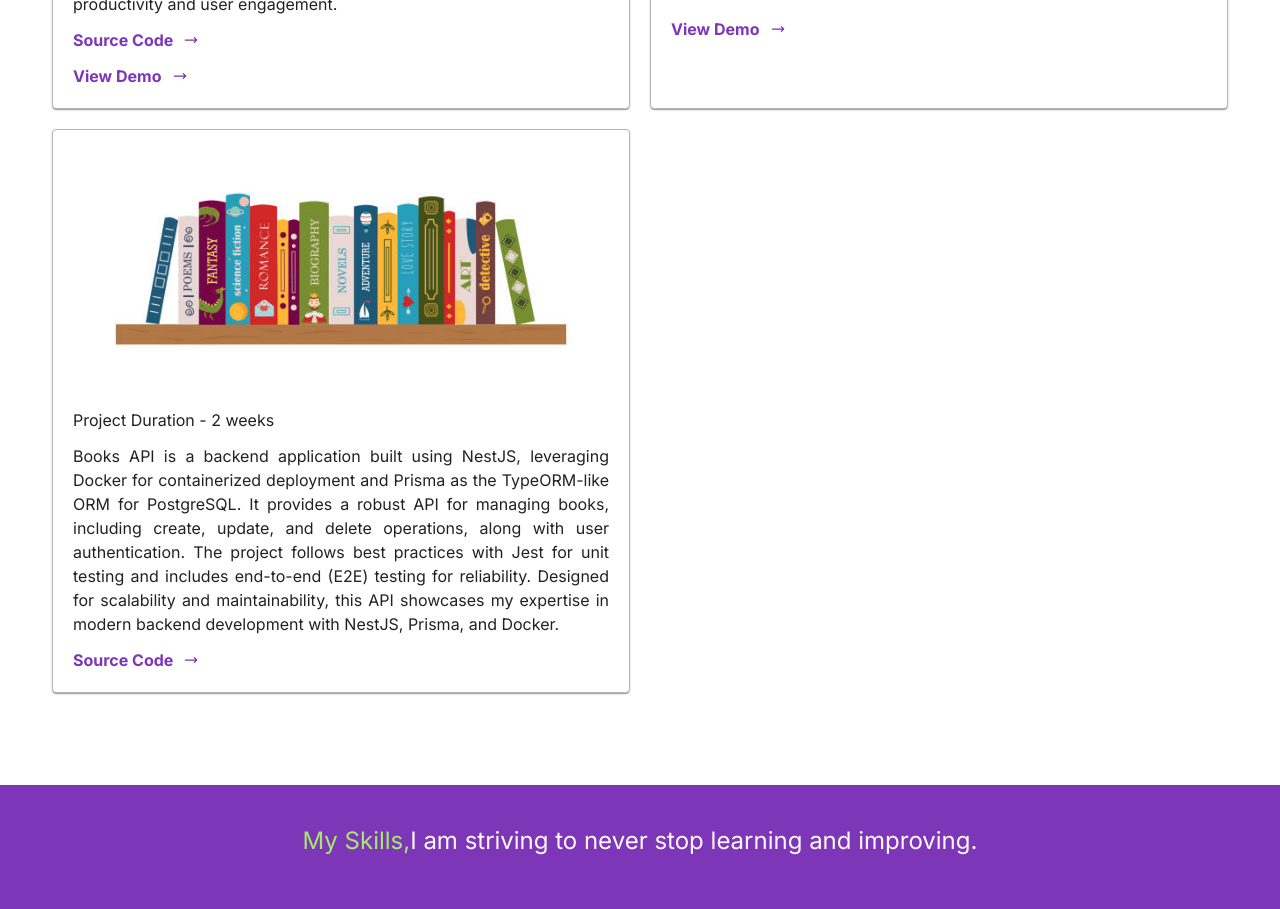
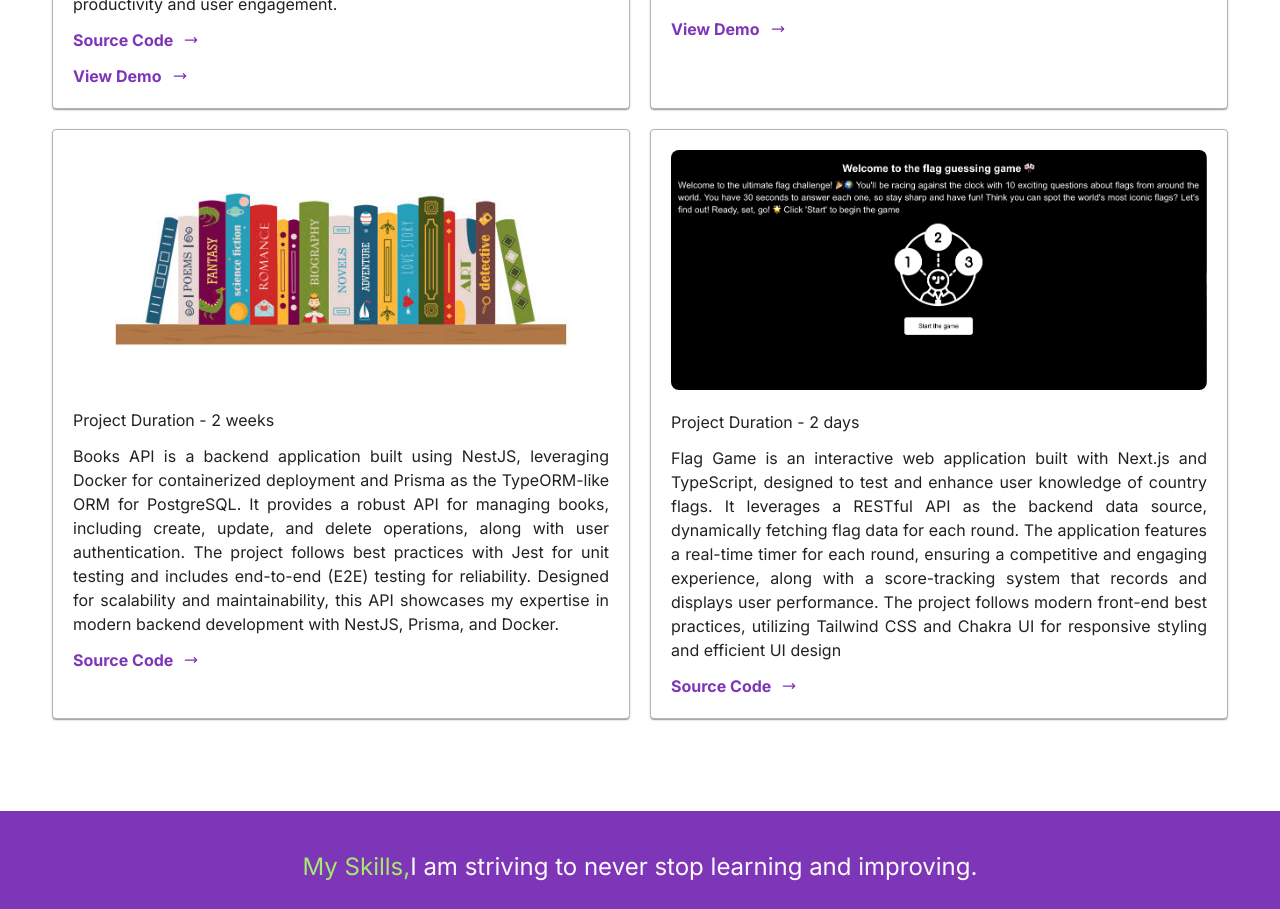
Before and after one commit to hhtetwei/htet-htet-portfolio, a Next.js app: page / in a window 1280 px wide. Shown: the part 4680-5589 px from the top of the page. Built offline with nearby package versions, Linux system fonts and the light colour scheme; grey boxes are pictures that could not be loaded.

Commit message:
added new project

```diff
--- a/src/app/page.tsx
+++ b/src/app/page.tsx
@@ -17,7 +17,7 @@ const projects = [
     image: '/image/pj1.jpg',
     url: 'https://cafes-in-town-mern.vercel.app/',
     source: 'https://github.com/hhtetwei/Cafes-In-Town-MERN',
-    duration: 1.5,
+    duration: [1.5, 0],
     name: 'Cafe In Town MERN',
     description:
       'Cafes in Town is a web application that helps users discover and explore cafes in different locations. Built with Next.js for the frontend, it ensures fast performance and server-side rendering, while the backend is powered by Node.js and Express.js for a scalable and efficient architecture. MongoDB is used as the database to manage and store cafe-related data, and the platform is deployed on Vercel for seamless hosting and deployment. This project demonstrates my expertise in developing full-stack applications using the MERN stack with a focus on performance and user experience.',
@@ -26,7 +26,7 @@ const projects = [
     image: '/image/pj2.jpg',
     url: 'https://bmi-calculator-nine-gamma.vercel.app/',
     source: 'https://github.com/hhtetwei/bmi_calculator',
-    duration: 1,
+    duration: [1, 0],
     name: 'BMI Calculator',
     tags: ['Next.js', 'Node.js', 'Express.js', 'MongoDB'],
     description:
@@ -36,7 +36,7 @@ const projects = [
     image: '/image/pj3.jpg',
     url: 'https://self-management-mern.vercel.app/',
     source: 'https://github.com/hhtetwei/Self_Management_MERN',
-    duration: 2,
+    duration: [2, 0],
     name: 'Self-Management',
     tags: ['Next.js', 'Node.js', 'Express.js', 'MongoDB'],
     description:
@@ -46,7 +46,7 @@ const projects = [
     image: '/image/pj4.jpg',
     url: 'https://nextjs-app-router-beta.vercel.app/',
     source: 'https://github.com/hhtetwei/nextjs-app-router-project',
-    duration: 1,
+    duration: [1, 0],
     name: 'SEO Landing Page App Router',
     tags: ['Next.js', 'Express.js', 'MongoDB'],
     description:
@@ -56,11 +56,21 @@ const projects = [
   {
     image: '/image/books2.jpg',
     source: 'https://github.com/hhtetwei/books-api',
-    duration: 2,
+    duration: [2, 0],
     name: 'Books-Api',
     tags: ['Nest.js', 'Prisma', 'Jest', 'PostgreSQL'],
     description:
       'Books API is a backend application built using NestJS, leveraging Docker for containerized deployment and Prisma as the TypeORM-like ORM for PostgreSQL. It provides a robust API for managing books, including create, update, and delete operations, along with user authentication. The project follows best practices with Jest for unit testing and includes end-to-end (E2E) testing for reliability. Designed for scalability and maintainability, this API showcases my expertise in modern backend development with NestJS, Prisma, and Docker.',
+  },
+
+  {
+    image: '/image/flag.png',
+    source: 'https://github.com/hhtetwei/Flag-Guessing-Game',
+    duration: [0, 2],
+    name: 'Flag-Guessing-Game',
+    tags: ['Next.js', 'Chakra UI', 'Typescript'],
+    description:
+      'Flag Game is an interactive web application built with Next.js and TypeScript, designed to test and enhance user knowledge of country flags. It leverages a RESTful API as the backend data source, dynamically fetching flag data for each round. The application features a real-time timer for each round, ensuring a competitive and engaging experience, along with a score-tracking system that records and displays user performance. The project follows modern front-end best practices, utilizing Tailwind CSS and Chakra UI for responsive styling and efficient UI design',
   },
 ];
 
@@ -464,7 +474,9 @@ export default function Home() {
                         />
                       </div>
                       <div className="mt-5">
-                        Project Duration - {p.duration} weeks
+                        Project Duration -{' '}
+                        {p.duration[0] > 0 ? `${p.duration[0]} weeks ` : ''}
+                        {p.duration[1] > 0 ? `${p.duration[1]} days` : ''}
                       </div>
                       <div className="mt-3 text-justify">{p.description}</div>
                       <div className="mt-3">
```
Also changed, not shown: public/image/flag.png (added).
